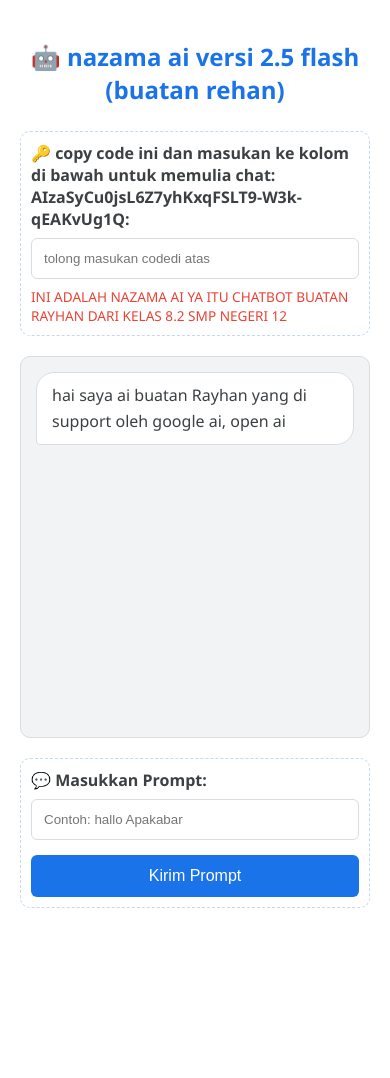
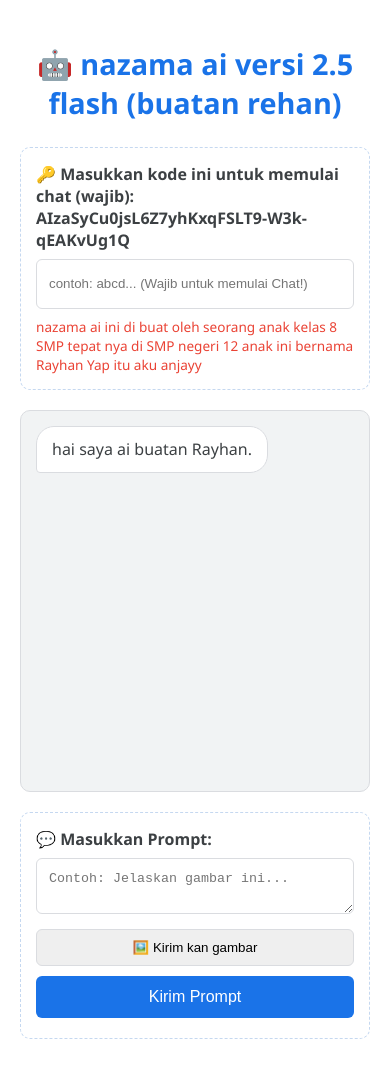
Before and after one commit to bacotbanget1/Nazamacloud, a plain HTML site: page ai.html in a window 390 px wide. Before the commit the page ends 948 px from the top, so only its background shows below. Drawn offline with Linux system fonts and the light colour scheme.

Commit message:
Update ai.html

```diff
--- a/ai.html
+++ b/ai.html
@@ -3,7 +3,7 @@
 <head>
     <meta charset="UTF-8">
     <meta name="viewport" content="width=device-width, initial-scale=1.0">
-    <title>nazama ai versi 2.5 flash</title>
+    <title>nazama ai versi 2.5 flash - Multimodal Chat</title>
     <style>
         /* CSS Variables */
         :root {
@@ -14,16 +14,18 @@
             --ai-bg-color: #f1f3f4;
             --user-bg-color: #e6f4ea;
             --user-text-color: #1e8e3e;
+            --danger-color: #ea4335;
+            --success-color: #34a853;
         }
 
         /* Base Styling */
         body {
             font-family: 'Segoe UI', Tahoma, Geneva, Verdana, sans-serif;
-            max-width: 700px; /* Lebar Ditingkatkan sedikit */
+            max-width: 700px;
             margin: 20px auto;
             padding: 15px;
             border: 1px solid var(--border-color);
-            border-radius: 16px; /* Sudut lebih melengkung */
+            border-radius: 16px;
             box-shadow: 0 6px 18px rgba(0, 0, 0, 0.1);
             background-color: var(--background-color);
             transition: all 0.3s ease-in-out;
@@ -43,10 +45,10 @@
         label {
             display: block;
             margin-bottom: 8px;
-            font-weight: 600; /* Lebih tebal */
+            font-weight: 600;
             color: var(--secondary-color);
         }
-        input[type="text"] { /* Selektor yang lebih umum */
+        input[type="text"], textarea {
             width: 100%;
             padding: 12px;
             box-sizing: border-box;
@@ -54,19 +56,22 @@
             border-radius: 6px;
             transition: border-color 0.3s, box-shadow 0.3s;
             outline: none;
+            resize: vertical;
+            min-height: 50px;
+            max-height: 200px;
         }
-        input[type="text"]:focus {
+        input[type="text"]:focus, textarea:focus {
             border-color: var(--primary-color);
             box-shadow: 0 0 0 2px rgba(26, 115, 232, 0.2);
         }
         small {
-            color: #ea4335;
+            color: var(--danger-color);
             font-size: 0.85em;
             display: block;
             margin-top: 8px;
         }
         #chat-log {
-            height: 400px; /* Ditingkatkan sedikit */
+            height: 400px;
             overflow-y: auto;
             border: 1px solid var(--border-color);
             padding: 15px;
@@ -92,17 +97,42 @@
             align-self: flex-end;
             background-color: var(--user-bg-color);
             color: var(--user-text-color);
-            border-bottom-right-radius: 4px; /* Sudut lebih kecil di pojok */
+            border-bottom-right-radius: 4px;
         }
         .ai {
             align-self: flex-start;
             background-color: var(--background-color);
             color: var(--secondary-color);
-            border: 1px solid #dadce0;
-            border-bottom-left-radius: 4px; /* Sudut lebih kecil di pojok */
+            border: 1px solid var(--border-color);
+            border-bottom-left-radius: 4px;
+        }
+        .ai img, .user img {
+            max-width: 100%;
+            height: auto;
+            border-radius: 8px;
+            margin-top: 5px;
         }
 
-        /* Send Button */
+        /* Input Control Group */
+        #input-control-group {
+            display: flex;
+            gap: 10px;
+            align-items: center;
+            margin-top: 10px;
+        }
+        #image-upload {
+            padding: 10px;
+            border: 1px solid var(--border-color);
+            border-radius: 6px;
+            cursor: pointer;
+            flex-grow: 0;
+            width: 100px;
+            text-align: center;
+            transition: background-color 0.3s;
+        }
+        #image-upload:hover {
+            background-color: #f0f0f0;
+        }
         #send-button {
             padding: 12px 20px;
             background-color: var(--primary-color);
@@ -110,17 +140,20 @@
             border: none;
             border-radius: 6px;
             cursor: pointer;
-            margin-top: 15px;
-            width: 100%;
+            flex-grow: 1;
             font-size: 1.0em;
             transition: background-color 0.3s, transform 0.1s;
         }
         #send-button:hover {
-            background-color: #1565c0; /* Sedikit lebih gelap */
+            background-color: #1565c0;
         }
         #send-button:active {
             transform: scale(0.99);
         }
+
+        /* Hidden input file for cleaner UI */
+        #file-input { display: none; }
+
 
         /* --- Animasi Loading (Typing Indicator) --- */
         .typing-indicator {
@@ -128,7 +161,7 @@
             align-items: center;
             padding: 10px 15px;
             background-color: var(--background-color);
-            border: 1px solid #dadce0;
+            border: 1px solid var(--border-color);
             border-radius: 18px;
             max-width: fit-content;
             align-self: flex-start;
@@ -145,15 +178,7 @@
             opacity: 0.4;
             animation: typing-pulse 1.2s infinite ease-in-out;
         }
-
-        .typing-indicator span:nth-child(2) {
-            animation-delay: 0.2s;
-        }
-
-        .typing-indicator span:nth-child(3) {
-            animation-delay: 0.4s;
-        }
-
+        /* ... (keyframes tetap sama) ... */
         @keyframes typing-pulse {
             0%, 100% {
                 transform: scale(1);
@@ -172,26 +197,10 @@
 
         /* --- Media Queries (Responsif) --- */
         @media (max-width: 768px) {
-            body {
-                margin: 10px;
-                padding: 10px;
-                box-shadow: none;
-                border: none;
-            }
-            #chat-log {
-                height: 350px;
-            }
-        }
-        @media (max-width: 480px) {
-            h2 {
-                font-size: 1.5em;
-            }
-            .message {
-                max-width: 95%; /* Lebih lebar di HP */
-            }
-            #api-container, #prompt-container {
-                padding: 10px;
-            }
+            body { margin: 10px; padding: 10px; box-shadow: none; border: none; }
+            #chat-log { height: 350px; }
+            #input-control-group { flex-direction: column; }
+            #image-upload, #send-button { width: 100%; }
         }
 
     </style>
@@ -201,82 +210,123 @@
     <h2>🤖 nazama ai versi 2.5 flash (buatan rehan)</h2>
 
     <div id="api-container">
-        <label for="api-key-input">🔑 copy code ini dan masukan ke kolom di bawah untuk memulia chat: AIzaSyCu0jsL6Z7yhKxqFSLT9-W3k-qEAKvUg1Q:</label>
-        <input type="text" id="api-key-input" placeholder="tolong masukan codedi atas">
-        <small>INI ADALAH NAZAMA AI YA ITU CHATBOT BUATAN RAYHAN DARI KELAS 8.2 SMP NEGERI 12</small>
+        <label for="api-key-input">🔑 Masukkan kode ini untuk memulai chat (wajib): AIzaSyCu0jsL6Z7yhKxqFSLT9-W3k-qEAKvUg1Q</label>
+        <input type="text" id="api-key-input" placeholder="contoh: abcd... (Wajib untuk memulai Chat!)">
+        <small>nazama ai ini di buat oleh seorang anak kelas 8 SMP tepat nya di SMP negeri 12 anak ini bernama Rayhan Yap itu aku anjayy</small>
     </div>
 
     <div id="chat-log">
-        <div class="message ai">hai saya ai buatan Rayhan yang di support oleh google ai, open ai</div>
+        <div class="message ai">hai saya ai buatan Rayhan.</div>
     </div>
 
     <div id="prompt-container">
         <label for="prompt-input">💬 Masukkan Prompt:</label>
-        <input type="text" id="prompt-input" placeholder="Contoh: hallo Apakabar" onkeypress="if(event.key === 'Enter') kirimPrompt()">
-        <button id="send-button" onclick="kirimPrompt()">Kirim Prompt</button>
+        <textarea id="prompt-input" placeholder="Contoh: Jelaskan gambar ini..." onkeydown="if(event.key === 'Enter' && !event.shiftKey) { event.preventDefault(); kirimPrompt(); }"></textarea>
+
+        <div id="input-control-group">
+            <input type="file" id="file-input" accept="image/*">
+            <button id="image-upload" onclick="document.getElementById('file-input').click()">🖼️ Kirim kan gambar</button>
+            <button id="send-button" onclick="kirimPrompt()">Kirim Prompt</button>
+        </div>
+        <small id="image-status" style="color: var(--success-color); margin-top: 5px;"></small>
     </div>
 
     <script>
-        const MODEL_NAME = "gemini-2.5-flash";
-        const API_URL = `https://generativelanguage.googleapis.com/v1beta/models/${MODEL_NAME}:generateContent`;
+        const CHAT_MODEL = "gemini-2.5-flash";
+        const API_URL = `https://generativelanguage.googleapis.com/v1beta/models/${CHAT_MODEL}:generateContent`;
 
+        // Event listener untuk menunjukkan status file
+        document.getElementById('file-input').addEventListener('change', function() {
+            const statusElement = document.getElementById('image-status');
+            if (this.files.length > 0) {
+                statusElement.innerText = `✅ Gambar ${this.files[0].name} siap diunggah.`;
+            } else {
+                statusElement.innerText = '';
+            }
+        });
+
+        // Fungsi utama untuk mengirim prompt/gambar
         async function kirimPrompt() {
             const apiKey = document.getElementById('api-key-input').value.trim();
             const promptInput = document.getElementById('prompt-input');
-            const prompt = promptInput.value.trim();
+            let prompt = promptInput.value.trim();
             const chatLog = document.getElementById('chat-log');
+            const fileInput = document.getElementById('file-input');
+            const file = fileInput.files[0];
 
+            // Cek kondisi wajib
             if (!apiKey) {
-                alert("❌ mohon masukan kode yang sudah di berikan");
+                alert("❌ Mohon masukkan kode yang sudah di berikan tadi");
                 return;
             }
-            if (!prompt) return;
+            if (!prompt && !file) {
+                alert("❌ Mohon masukkan prompt atau pilih gambar untuk dianalisis.");
+                return;
+            }
 
-            // 1. Tampilkan prompt pengguna
-            chatLog.innerHTML += `<div class="message user">${prompt}</div>`;
+            // 1. Tampilkan prompt pengguna di chat log
+            let userMessageHTML = `<div class="message user">${prompt}`;
+
+            if (file) {
+                // Tampilkan preview gambar di chat log
+                userMessageHTML += `<img src="${URL.createObjectURL(file)}" alt="Gambar yang diunggah">`;
+            }
+            userMessageHTML += `</div>`;
+            chatLog.innerHTML += userMessageHTML;
+
+            // Reset input
             promptInput.value = '';
+            fileInput.value = '';
+            document.getElementById('image-status').innerText = '';
             chatLog.scrollTop = chatLog.scrollHeight;
 
             // 2. Tampilkan pesan loading beranimasi (Typing Indicator)
             const loadingElement = document.createElement('div');
             loadingElement.id = 'loading-indicator';
             loadingElement.className = 'typing-indicator';
-            // Isi dengan 3 titik (span) untuk animasi
             loadingElement.innerHTML = '<span></span><span></span><span></span>';
             chatLog.appendChild(loadingElement);
             chatLog.scrollTop = chatLog.scrollHeight;
 
             try {
-                // Konfigurasi Payload yang Minimal dan PASTI didukung REST API
-                const payload = {
-                    contents: [{
-                        parts: [{ text: prompt }]
-                    }]
-                };
+                const parts = [{ text: prompt }];
+
+                if (file) {
+                    // Konversi file menjadi Base64 untuk API
+                    const base64Data = await fileToBase64(file);
+                    const mimeType = file.type || 'image/jpeg';
+
+                    // Tambahkan data gambar ke bagian awal parts
+                    parts.unshift({
+                        inlineData: {
+                            data: base64Data.split(',')[1],
+                            mimeType: mimeType
+                        }
+                    });
+                }
+
+                const payload = { contents: [{ parts: parts }] };
 
                 // Panggilan API ke Google
                 const response = await fetch(`${API_URL}?key=${apiKey}`, {
                     method: 'POST',
-                    headers: {
-                        'Content-Type': 'application/json',
-                    },
+                    headers: { 'Content-Type': 'application/json' },
                     body: JSON.stringify(payload)
                 });
 
                 if (!response.ok) {
                     const errorData = await response.json();
-                    throw new Error(`API Error: ${response.status} - ${errorData.error.message || 'Unknown error'}`);
+                    throw new Error(`API Error: ${response.status} - ${errorData.error?.message || 'Unknown error'}`);
                 }
 
                 const data = await response.json();
 
-                // Ambil teks respons dari struktur JSON Gemini
-                const geminiText = data.candidates?.[0]?.content?.parts?.[0]?.text || "Maaf, saya tidak dapat menghasilkan respons. Coba periksa kembali API Key Anda.";
-
                 // 3. Hapus loading dan tampilkan jawaban Gemini AI
                 loadingElement.remove();
 
-                // Pastikan teks yang mengandung karakter khusus HTML (seperti < atau >) ditampilkan dengan aman
+                const geminiText = data.candidates?.[0]?.content?.parts?.[0]?.text || "Maaf, saya tidak dapat menghasilkan respons. Coba periksa kembali API Key Anda.";
+
+                // Pastikan teks ditampilkan dengan aman
                 const safeGeminiText = geminiText.replace(/&/g, '&amp;').replace(/</g, '&lt;').replace(/>/g, '&gt;');
 
                 chatLog.innerHTML += `<div class="message ai">${safeGeminiText}</div>`;
@@ -287,15 +337,23 @@
 
                 // Hapus loading
                 const currentLoading = document.getElementById('loading-indicator');
-                if (currentLoading) {
-                    currentLoading.remove();
-                }
+                if (currentLoading) { currentLoading.remove(); }
 
                 // Tampilkan pesan error
                 chatLog.innerHTML += `<div class="message ai">❌ Gagal terhubung ke Gemini: ${error.message}. Pastikan Kunci API Anda valid.</div>`;
                 chatLog.scrollTop = chatLog.scrollHeight;
             }
         }
+
+        // Helper function: Mengubah File menjadi Base64
+        function fileToBase64(file) {
+            return new Promise((resolve, reject) => {
+                const reader = new FileReader();
+                reader.onload = () => resolve(reader.result);
+                reader.onerror = error => reject(error);
+                reader.readAsDataURL(file);
+            });
+        }
     </script>
 
 </body>
```
